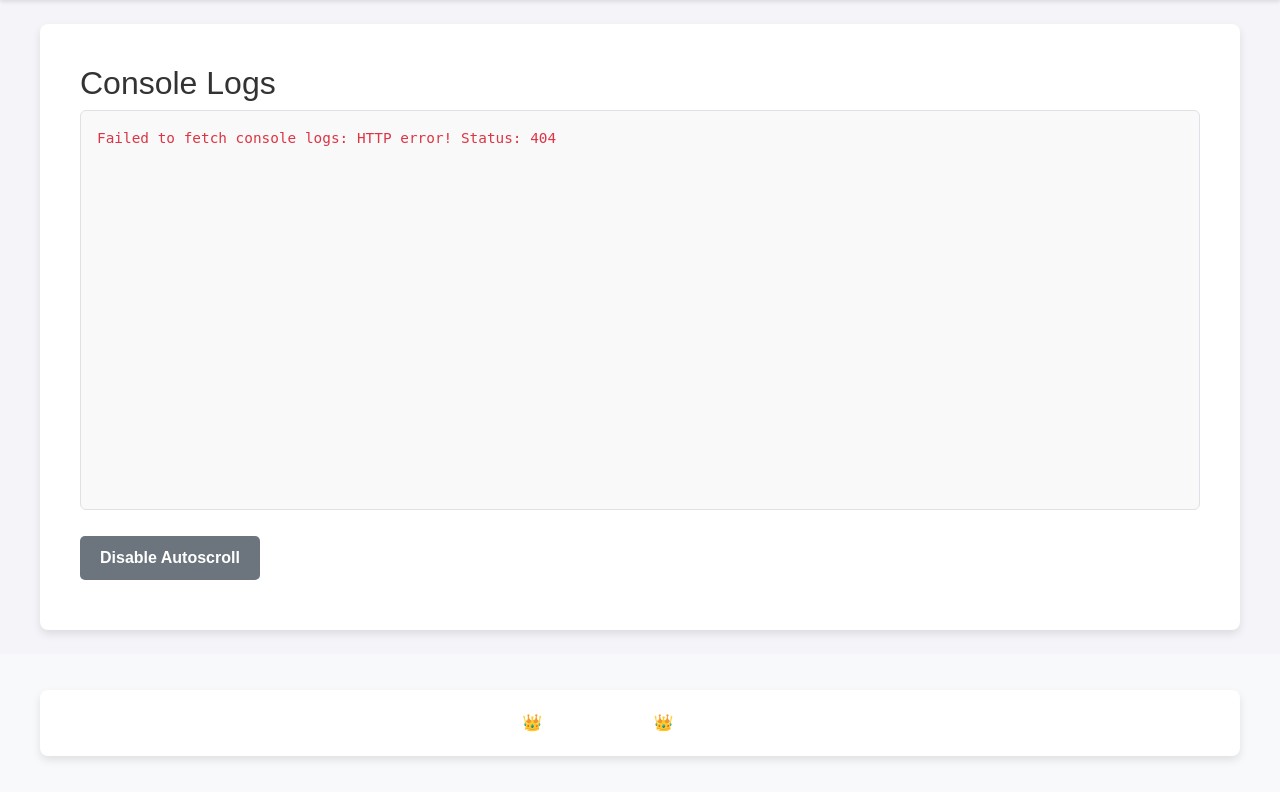
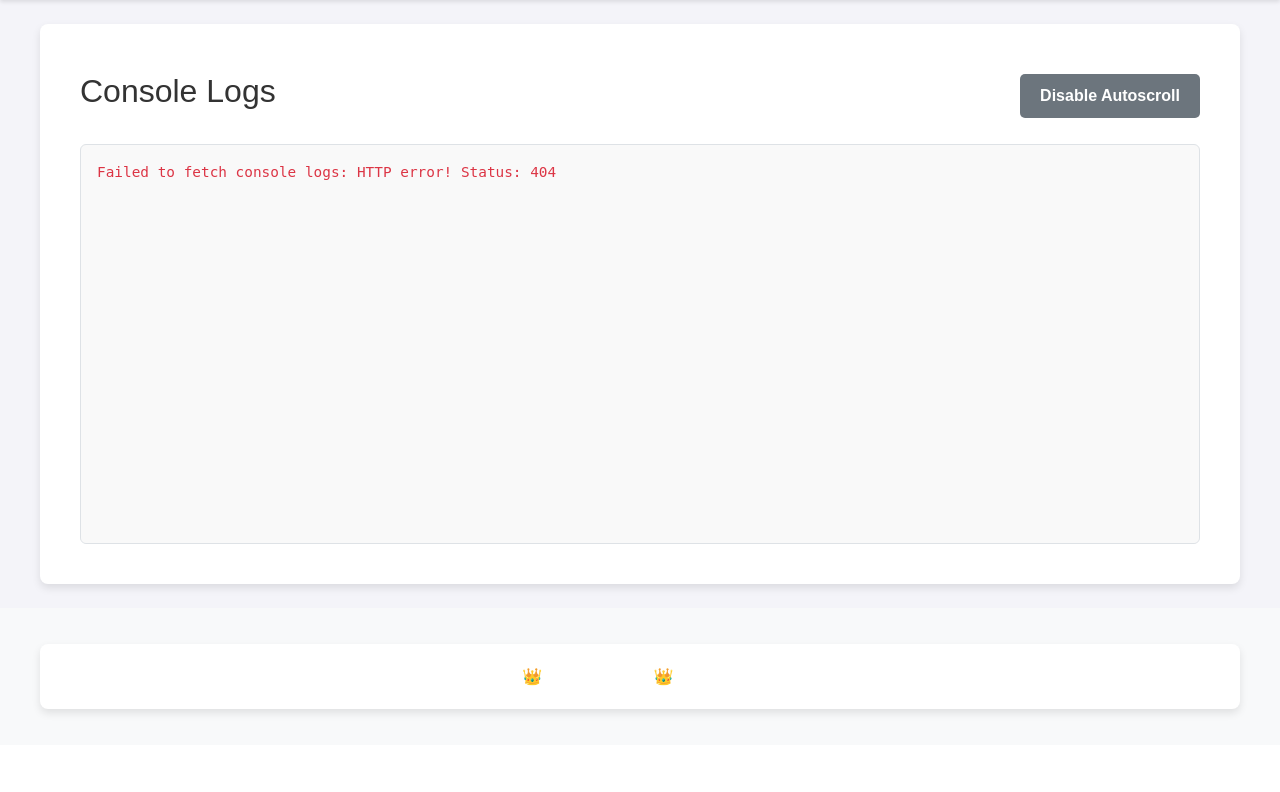
Before and after one commit to Deaeath/ColossusBot, a Python web app: template dashboard/templates/console.html in a window 1280 px wide. Shown: the part 174-966 px from the top of the page. After the commit the page ends 890 px from the top, so only its background shows below. Run offline with Jinja, Linux system fonts and the light colour scheme; the template is opened without the code that fills it, so the values that code supplies are empty.

Commit message:
Refactor CSS and JavaScript for improved UX and consistency

```diff
--- a/dashboard/static/css/style.css
+++ b/dashboard/static/css/style.css
@@ -12,7 +12,8 @@
 
 /* Header Styles */
 header {
-    background-color: #000000;
+    /* Ensure no conflicting background color is set here */
+    /* background-color: #000000; */ /* Remove if present */
     padding: 20px 10px;
     text-align: center;
     position: sticky;
@@ -44,7 +45,7 @@
 }
 
 .nav-link {
-    color: white;
+    color: black;
     text-decoration: none;
     font-weight: bold;
     padding: 5px 10px;
@@ -130,7 +131,6 @@
     font-family: monospace;
     font-size: 0.9rem;
     text-align: left;
-    margin-bottom: 10px;
     white-space: pre-wrap; /* Allows wrapped text */
 }
 
--- a/dashboard/templates/console.html
+++ b/dashboard/templates/console.html
@@ -4,11 +4,13 @@
 
 {% block content %}
 <div class="console-container">
-    <h2>Console Logs</h2>
+    <div class="d-flex justify-content-between align-items-center mb-3">
+        <h2>Console Logs</h2>
+        <button id="toggleButton" class="btn btn-secondary">Disable Autoscroll</button>
+    </div>
     <div id="consoleOutput" class="console-output border rounded p-3">
         <!-- Console logs will be dynamically inserted here -->
     </div>
-    <button id="toggleButton" class="btn btn-secondary mt-3">Disable Autoscroll</button>
 </div>
 {% endblock %}
 
```
